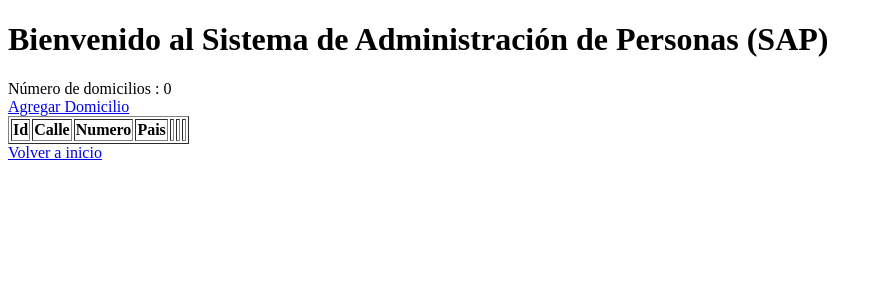
After one commit to miguelex/Universidad-Python, a Django app: page /domicilios in a window 1280 px wide. The commit adds this page. Shown: the top 300 px of the page, without its empty margins (0-882 px from the left). Run offline with Django 3.2, Linux system fonts and the light colour scheme; data that the repository does not hold is empty.

Commit message:
Ejercicio final Django

```diff
--- a/Django/personas_django/sap/sap/urls.py
+++ b/Django/personas_django/sap/sap/urls.py
@@ -16,14 +16,20 @@
 from django.contrib import admin
 from django.urls import path
 
-from personas.views import detallePersona, nuevaPersona, editarPersona, eliminarPersona
-from webapp.views import bienvenido
+from personas.views import detallePersona, nuevaPersona, editarPersona, eliminarPersona, detalleDomicilio, \
+    nuevoDomicilio, editarDomicilio, eliminarDomicilio
+from webapp.views import bienvenido, domicilios
 
 urlpatterns = [
     path('admin/', admin.site.urls),
     path('', bienvenido, name='index'),
+    path('domicilios', domicilios, name='domicilios'),
     path('detalle_persona/<int:id>', detallePersona),
     path('nueva_persona', nuevaPersona),
     path('editar_persona/<int:id>', editarPersona),
     path('eliminar_persona/<int:id>', eliminarPersona),
+    path('detalle_domicilio/<int:id>', detalleDomicilio),
+    path('nuevo_domicilio', nuevoDomicilio),
+    path('editar_domicilio/<int:id>', editarDomicilio),
+    path('eliminar_domicilio/<int:id>', eliminarDomicilio),
 ]
--- a/Django/personas_django/sap/webapp/templates/bienvenido.html
+++ b/Django/personas_django/sap/webapp/templates/bienvenido.html
@@ -39,5 +39,8 @@
         </tbody>
     </table>
 </div>
+<div>
+    <a href="domicilios">Listado de domicilios</a>
+</div>
 </body>
 </html>
--- /dev/null
+++ b/Django/personas_django/sap/webapp/templates/domicilios.html
@@ -0,0 +1,48 @@
+<!DOCTYPE html>
+<html>
+<head>
+    <meta charset="UTF-8">
+    <title>Domicilios</title>
+</head>
+<body>
+<h1>Bienvenido al Sistema de Administración de Personas (SAP)</h1>
+<div>
+    Número de domicilios : {{ no_domicilios }}
+</div>
+<div>
+    <a href="nuevo_domicilio">Agregar Domicilio</a>
+</div>
+<div>
+    <table border="1">
+        <thead>
+        <tr>
+            <th>Id</th>
+            <th>Calle</th>
+            <th>Numero</th>
+            <th>Pais</th>
+            <th></th>
+            <th></th>
+            <th></th>
+        </tr>
+        </thead>
+        <tbody>
+        {% for domicilio in domicilios %}
+            <tr>
+                <td>{{ domicilio.id }}</td>
+                <td>{{ domicilio.calle }}</td>
+                <td>{{ domicilio.no_calle }}</td>
+                <td>{{ domicilio.pais }}</td>
+                <td><a href="detalle_domicilio/{{ domicilio.id }}">Ver detalle</a></td>
+                <td><a href="editar_domicilio/{{ domicilio.id }}">Editar detalle</a></td>
+                <td><a href="eliminar_domicilio/{{ domicilio.id }}">Eliminar</a></td>
+            </tr>
+
+        {% endfor %}
+        </tbody>
+    </table>
+</div>
+<div>
+    <a href="{% url 'index' %}">Volver a inicio</a>
+</div>
+</body>
+</html>
--- a/Django/personas_django/sap/webapp/views.py
+++ b/Django/personas_django/sap/webapp/views.py
@@ -2,7 +2,7 @@
 from django.shortcuts import render
 
 # Create your views here.
-from personas.models import Persona
+from personas.models import Persona, Domicilio
 
 
 def bienvenido(request):
@@ -12,3 +12,11 @@
     personas = Persona.objects.order_by('id')#Para ordenar la salida
 
     return render(request,'bienvenido.html', {'no_personas':no_personas, 'personas': personas})
+
+def domicilios(request):
+    #return HttpResponse('Hola mundo desde Django')
+    no_domicilios = Domicilio.objects.count()
+    #personas = Persona.objects.all()
+    domicilios = Domicilio.objects.order_by('id')#Para ordenar la salida
+
+    return render(request,'domicilios.html', {'no_domicilios':no_domicilios, 'domicilios': domicilios})
```
Also changed, not shown: Django/personas_django/sap/personas/forms.py (+10 -2 lines), Django/personas_django/sap/personas/templates/domicilios/detalle.html (added, +16 -0 lines), Django/personas_django/sap/personas/templates/domicilios/editar.html (added, +18 -0 lines), Django/personas_django/sap/personas/templates/domicilios/nuevo.html (added, +18 -0 lines), Django/personas_django/sap/personas/views.py (+40 -2 lines).
